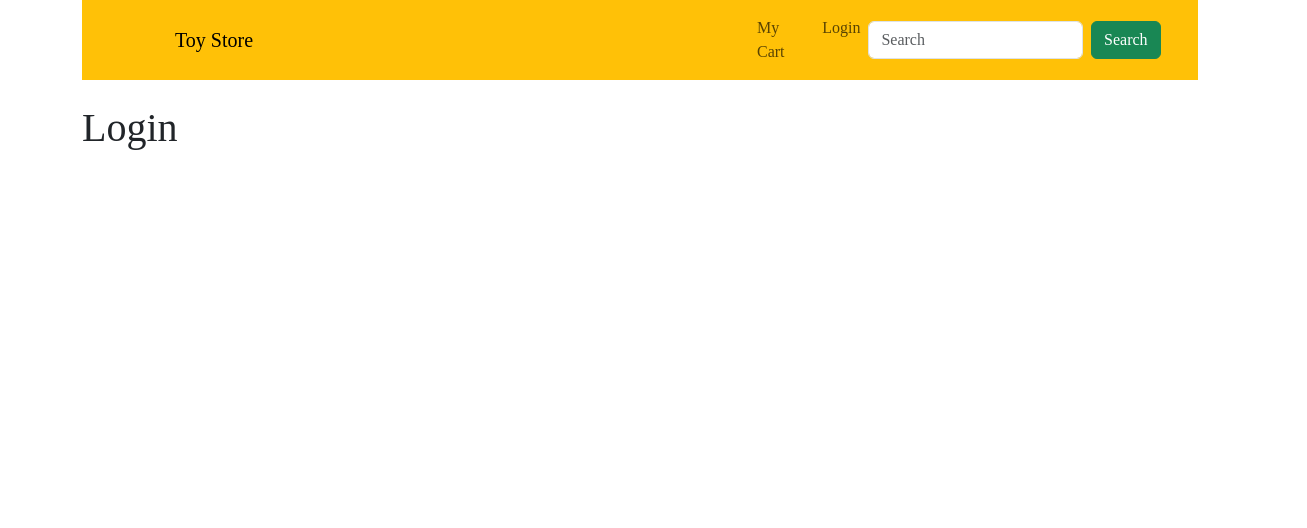
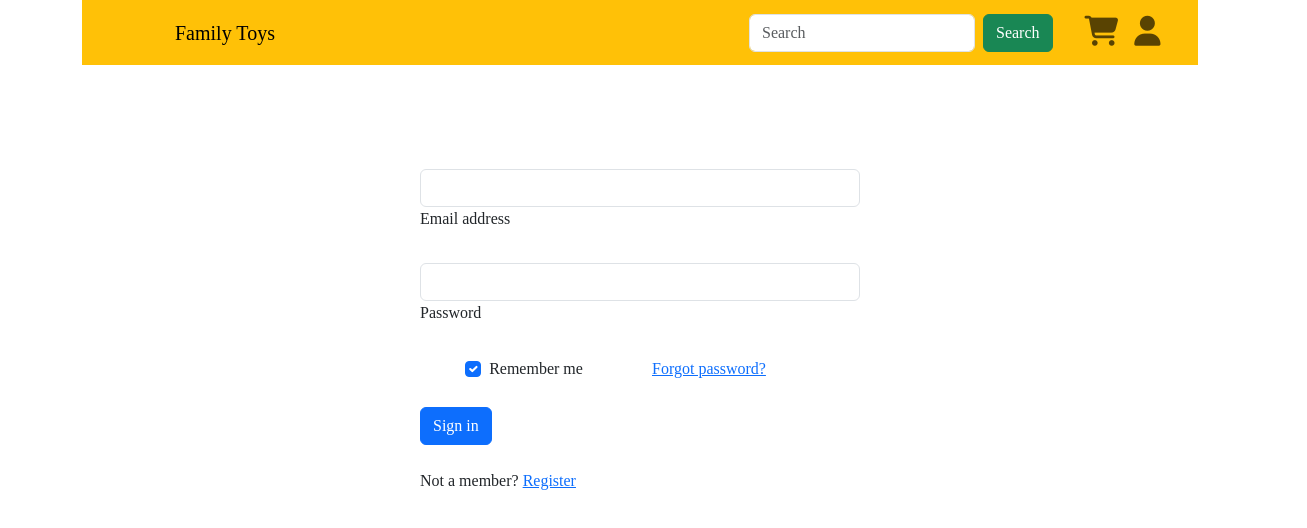
Before and after one commit to takumi-tsuka/toy_store_final, a Vue app: page /login in a window 1280 px wide. Shown: the top 528 px of the page, 1307 px wide, since content can reach past the window. Built offline with nearby package versions, Linux system fonts and the light colour scheme; a web font is replaced by a local one.

Commit message:
lucas code added

```diff
--- a/public/index.html
+++ b/public/index.html
@@ -23,6 +23,7 @@
       href="https://fonts.googleapis.com/css2?family=Walter+Turncoat&display=swap"
       rel="stylesheet"
     />
+    <link rel="stylesheet" href="https://cdnjs.cloudflare.com/ajax/libs/font-awesome/6.3.0/css/all.min.css" integrity="sha512-SzlrxWUlpfuzQ+pcUCosxcglQRNAq/DZjVsC0lE40xsADsfeQoEypE+enwcOiGjk/bSuGGKHEyjSoQ1zVisanQ==" crossorigin="anonymous" referrerpolicy="no-referrer" />
     <title><%= htmlWebpackPlugin.options.title %></title>
   </head>
   <body>
--- a/src/App.vue
+++ b/src/App.vue
@@ -3,16 +3,8 @@
     <div class="row col-12 d-flex justify-content-center">
       <nav class="navbar navbar-expand-lg navbar-light bg-warning">
         <div class="col-1"></div>
-        <router-link to="/" class="navbar-brand col-6">Toy Store</router-link>
-        <div class="collapse navbar-collapse col-4" id="navbarSupportedContent">
-          <ul class="navbar-nav mr-auto">
-            <li class="nav-item">
-              <router-link to="/cart" class="nav-link">My Cart</router-link>
-            </li>
-            <li class="nav-item">
-              <router-link to="/login" class="nav-link">Login</router-link>
-            </li>
-          </ul>
+        <router-link to="/" class="navbar-brand col-6">Family Toys</router-link>
+        <div class="collapse navbar-collapse col-6" id="navbarSupportedContent">
           <form class="d-flex" style="column-gap: 0.5rem">
             <input
               class="form-control"
@@ -22,12 +14,19 @@
             />
             <button type="submit" class="btn btn-success">Search</button>
           </form>
+          <ul class="navbar-nav mr-auto">
+            <li class="nav-item">
+              <router-link to="/cart" class="nav-link"><i class="fa-solid fa-cart-shopping"></i></router-link>
+            </li>
+            <li class="nav-item">
+              <router-link to="/login" class="nav-link"><i class="fa-solid fa-user"></i></router-link>
+            </li>
+          </ul>
           <div class="col-1"></div>
         </div>
       </nav>
     </div>
   </div>
-
   <main>
     <router-view />
   </main>
@@ -38,10 +37,20 @@ export default {
   name: "App",
   components: {},
 };
+
 </script>
 
 <style>
 main, nav {
   font-family: "Walter Turncoat", cursive;
 }
+
+i {
+  display: flex;
+  font-size: 30px;
+}
+
+#navbarSupportedContent{
+  gap: 3vh
+}
 </style>
--- a/src/components/Home/ProductList.vue
+++ b/src/components/Home/ProductList.vue
@@ -1,6 +1,21 @@
 <template>
   <div class="container d-flex justify-content-center">
     <div class="row col-12 d-flex justify-content-center">
+      <div name="divSortBy">
+        <span>
+          Sort by:
+        </span>
+        <select v-model="sort" name="selectSortBy" @change="sortBy">
+          <option
+            v-for="item in sortedList"
+            :key="item.id"
+            name="selectOptionsSortBy"
+            :value="item"
+            @click="sortBy"
+            v-text="item.title"
+          ></option>
+        </select>
+      </div>
       <div
         class="card col-2 m-2 p-2"
         v-for="(toy, idx) in toyData"
@@ -23,13 +38,52 @@
 </template>
 <script>
 import toyjson from "../../assets/toys.json";
-
 export default {
   name: "ProductCompo",
   data() {
     return {
       toyData: toyjson,
+      sortOptions: [
+        { text: 'Price (Low to High)', value: 'priceAsc' },
+        { text: 'Price (High to Low)', value: 'priceDesc' },
+        { text: 'Age (Young to Old)', value: 'ageAsc' },
+        { text: 'Age (Old to Young)', value: 'ageDesc' }
+      ],
+      selectedSortOption: 'priceAsc'
     };
   },
+  methods:{
+    sortBy() {
+    switch (this.sort) {
+      case "priceAsc":
+        this.toyData.sort((a, b) => a.price - b.price);
+        break;
+      case "priceDesc":
+        this.toyData.sort((a, b) => b.price - a.price);
+        break;
+      case "ageAsc":
+        this.toyData.sort((a, b) => a.age - b.age);
+        break;
+      case "ageDesc":
+        this.toyData.sort((a, b) => b.age - a.age);
+        break;
+      default:
+        break;
+      }
+    }
+  },
+  computed:{
+    sortedList() {
+      return this.sortOptions.map((option) => {
+        return {
+          id:option.value,
+          title:option.text,
+        };
+      });
+    },
+    sort() {
+      return this.selectedSortOption;
+    }
+  }
 };
 </script>
--- a/src/components/LoginCompo.vue
+++ b/src/components/LoginCompo.vue
@@ -1,10 +1,53 @@
 <template>
-  <div class="container">
-    <h1>Login</h1>
+<form class="logform">
+  <!-- Email input -->
+  <div class="form-outline mb-4">
+    <input type="email" id="form2Example1" class="form-control" />
+    <label class="form-label" for="form2Example1">Email address</label>
   </div>
-</template>
+
+  <!-- Password input -->
+  <div class="form-outline mb-4">
+    <input type="password" id="form2Example2" class="form-control" />
+    <label class="form-label" for="form2Example2">Password</label>
+  </div>
+
+  <!-- 2 column grid layout for inline styling -->
+  <div class="row mb-4">
+    <div class="col d-flex justify-content-center">
+      <!-- Checkbox -->
+      <div class="form-check">
+        <input class="form-check-input"  type="checkbox" value="" id="form2Example31" checked />
+        <label class="form-check-label" for="form2Example31"> Remember me </label>
+      </div>
+    </div>
+
+    <div class="col">
+      <!-- Simple link -->
+      <a href="#!">Forgot password?</a>
+    </div>
+  </div>
+
+  <!-- Submit button -->
+  <button type="button" class="btn btn-primary btn-block mb-4">Sign in</button>
+
+  <!-- Register buttons -->
+  <div >
+    <p>Not a member? <a href="#!">Register</a></p>
+  </div>
+</form></template>
 <script>
-export default {
-  name: "LoginCompo",
-};
 </script>
+<style>
+  main {
+    display: flex;
+    justify-content: center;
+    padding: 10vh;
+  }
+  .logform{
+    width: 55vh;
+  }
+  button {
+    background-color: green;
+  }
+</style>
```
Also changed, not shown: src/classes/LoggedUsers.js (added, +9 -0 lines), src/classes/Users.js (added, +10 -0 lines), src/assets/logo.png (added).
